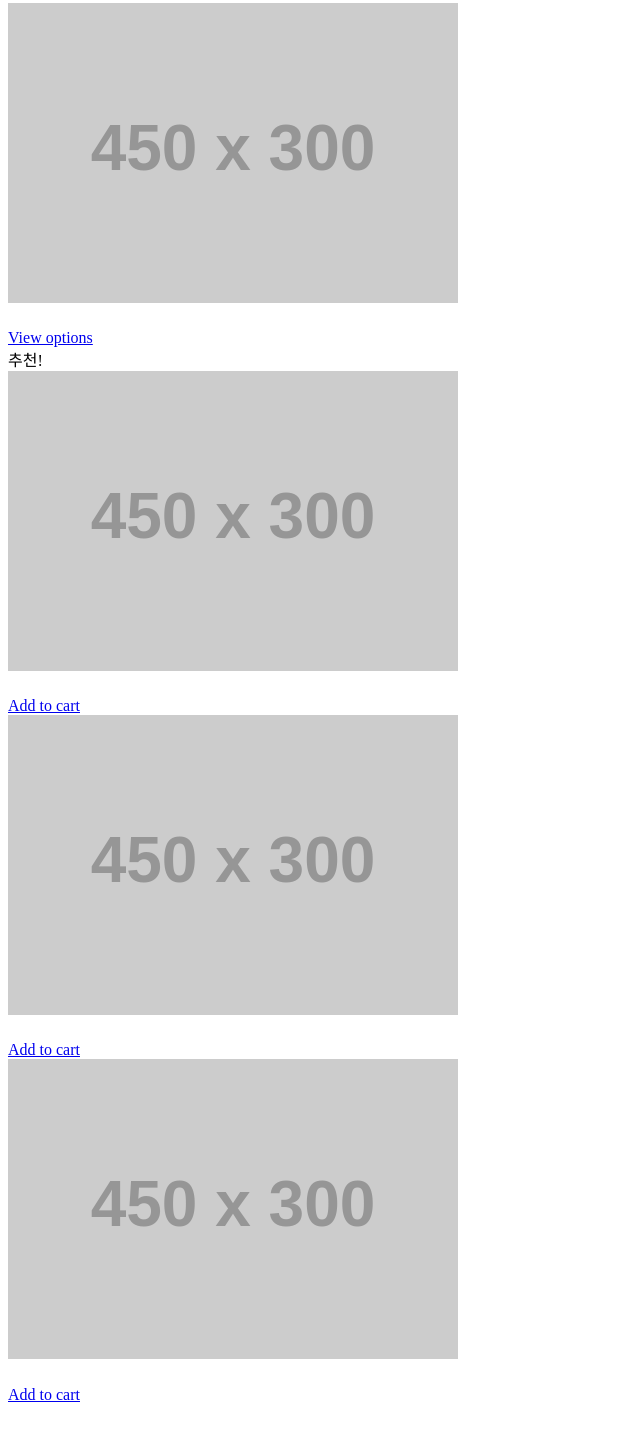
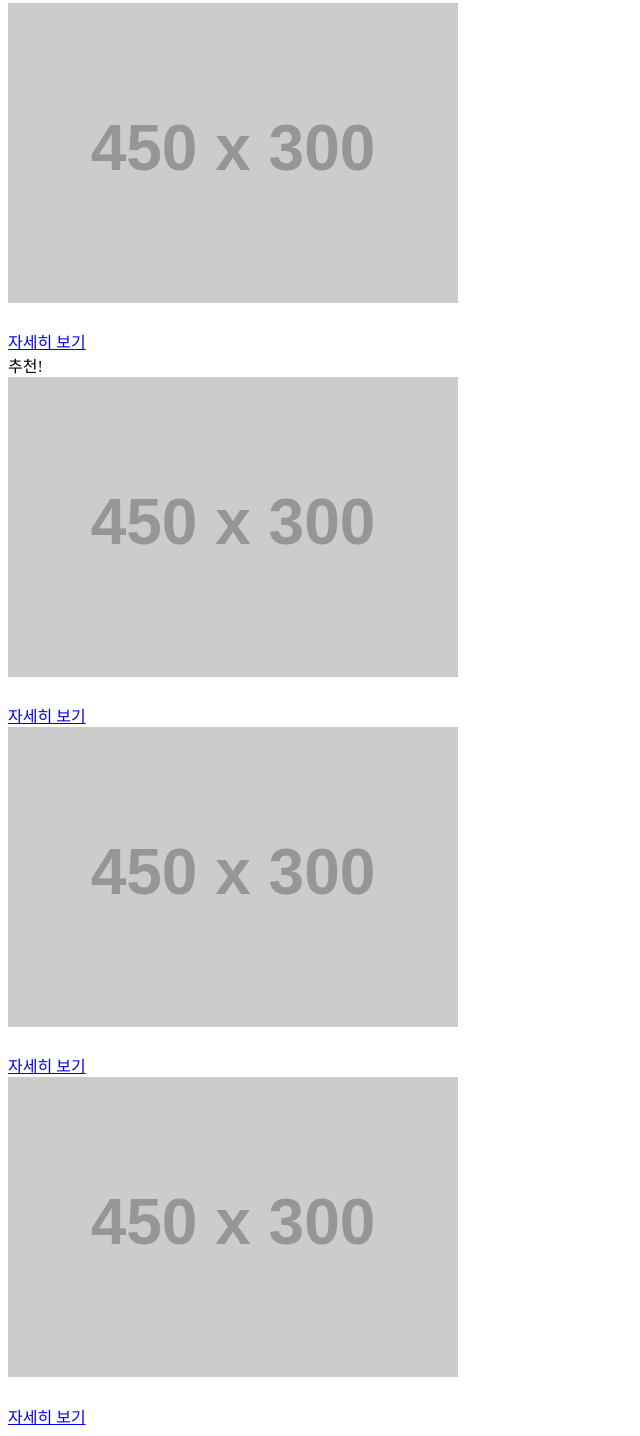
Before and after one commit to synodical/enjoytrip-front, a plain HTML site: page enjoytrip-front/section1.html in a window 1280 px wide. Shown: the part 72-1508 px from the top of the page, without its empty margins (0-640 px from the left). Before the commit the page ends 1484 px from the top, so only its background shows below. Drawn offline with Linux system fonts and the light colour scheme; placeholder pictures from the web are drawn by us.

Commit message:
자세히 보기로 바꾸기

```diff
--- a/enjoytrip-front/section1.html
+++ b/enjoytrip-front/section1.html
@@ -35,7 +35,7 @@
                     <!-- Product actions-->
                     <div class="card-footer p-4 pt-0 border-top-0 bg-transparent">
                         <div class="text-center">
-                        <a class="btn btn-outline-dark mt-auto" href="#">View options</a>
+                        <a class="btn btn-outline-dark mt-auto" href="#">자세히 보기</a>
                         </div>
                     </div>
                 </div>
@@ -76,7 +76,7 @@
                 <!-- Product actions-->
                 <div class="card-footer p-4 pt-0 border-top-0 bg-transparent">
                     <div class="text-center">
-                    <a class="btn btn-outline-dark mt-auto" href="#">Add to cart</a>
+                    <a class="btn btn-outline-dark mt-auto" href="#">자세히 보기</a>
                     </div>
                 </div>
                 </div>
@@ -111,7 +111,7 @@
                 <!-- Product actions-->
                 <div class="card-footer p-4 pt-0 border-top-0 bg-transparent">
                     <div class="text-center">
-                    <a class="btn btn-outline-dark mt-auto" href="#">Add to cart</a>
+                    <a class="btn btn-outline-dark mt-auto" href="#">자세히 보기</a>
                     </div>
                 </div>
                 </div>
@@ -145,7 +145,7 @@
                 <!-- Product actions-->
                 <div class="card-footer p-4 pt-0 border-top-0 bg-transparent">
                     <div class="text-center">
-                    <a class="btn btn-outline-dark mt-auto" href="#">Add to cart</a>
+                    <a class="btn btn-outline-dark mt-auto" href="#">자세히 보기</a>
                     </div>
                 </div>
                 </div>
```
